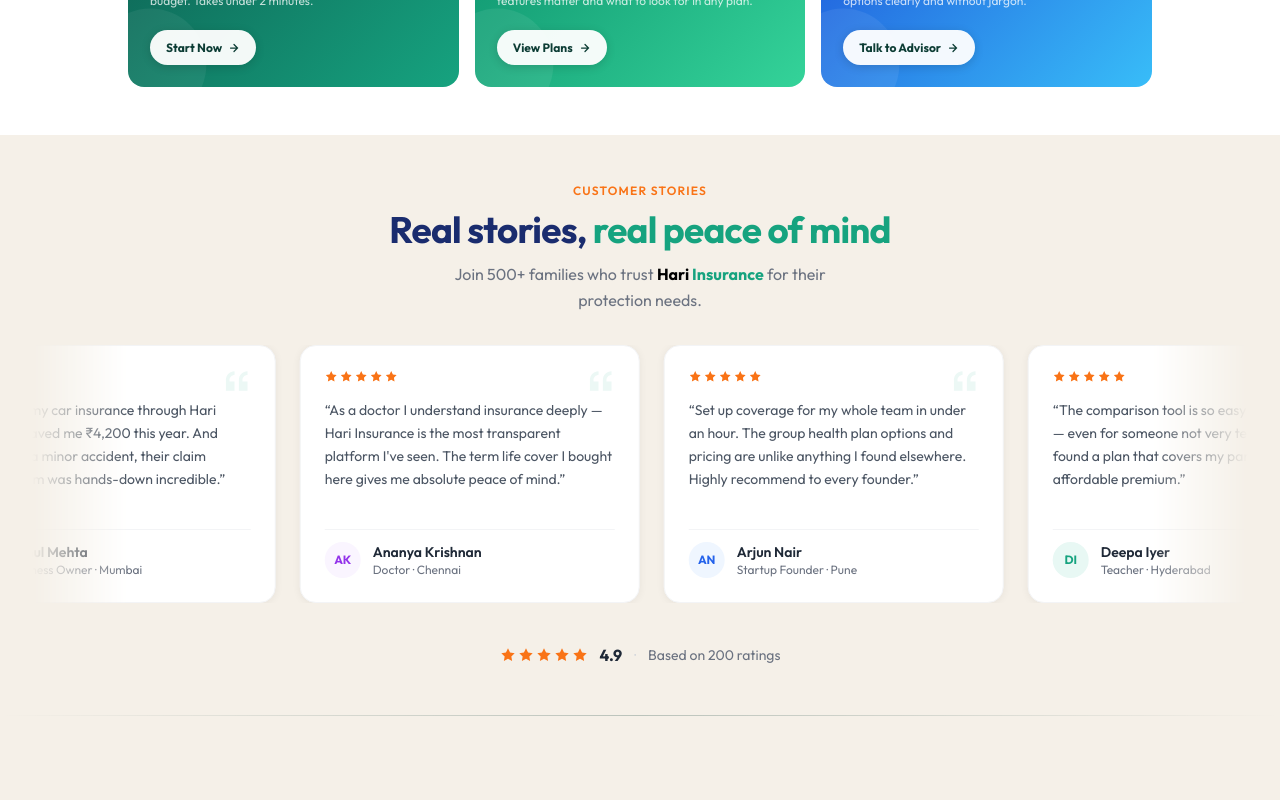
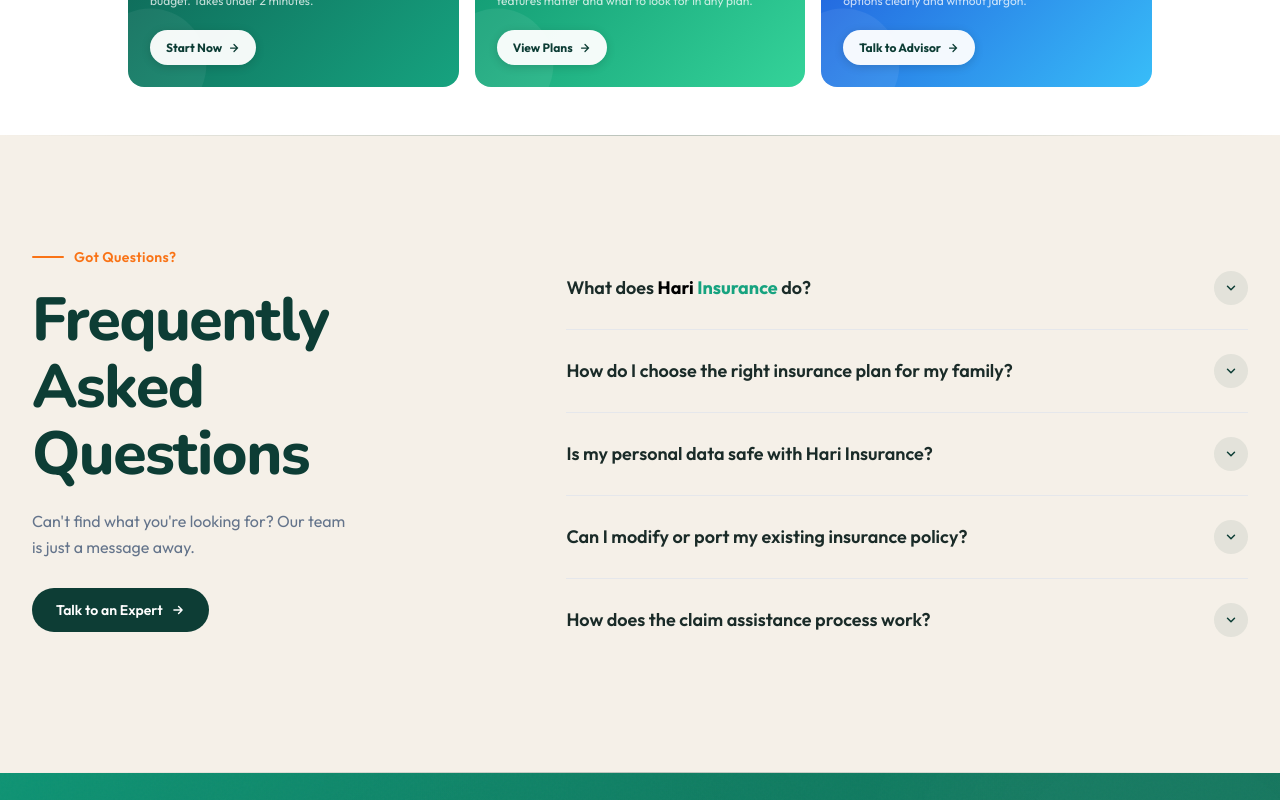
Before and after one commit to hrshdas/hari-insure, a Next.js app: page / in a window 1280 px wide. Shown: the part 6420-7220 px from the top of the page. Built offline with nearby package versions, Linux system fonts and the light colour scheme.

Commit message:
content update

```diff
--- a/src/app/page.tsx
+++ b/src/app/page.tsx
@@ -9,7 +9,6 @@
 import PopularPlans from "@/components/PopularPlans";
 import HariAdvantage from "@/components/HariAdvantage";
 import HowItWorks from "@/components/HowItWorks";
-import Testimonials from "@/components/Testimonials";
 import FAQSection from "@/components/FAQSection";
 import CTASection from "@/components/CTASection";
 import Footer from "@/components/Footer";
@@ -31,7 +30,6 @@
         <PopularPlans />
         <HariAdvantage />
         <HowItWorks />
-        <Testimonials />
         <FAQSection />
         <CTASection />
 
--- a/src/components/FAQSection.tsx
+++ b/src/components/FAQSection.tsx
@@ -4,8 +4,8 @@
 
 const faqs = [
     {
-        q: <>What types of insurance does <span className="font-bold text-black">Hari </span><span className="font-bold text-brand-green">Insurance</span> offer?</>,
-        a: "Hari Insurance offers a comprehensive range of policies including Health Insurance, Life Insurance, Term Plans, Motor Insurance, Family Floater Plans, and Investment-linked plans — all from India's top insurers.",
+        q: <>What does <span className="font-bold text-black">Hari </span><span className="font-bold text-brand-green">Insurance</span> do?</>,
+        a: "Hari Insurance is an independent insurance advisory platform. We don't sell policies directly — instead, we help you compare plans from India's top insurers, understand your coverage needs, and make informed decisions with guidance from licensed advisors.",
     },
     {
         q: "How do I choose the right insurance plan for my family?",
```
